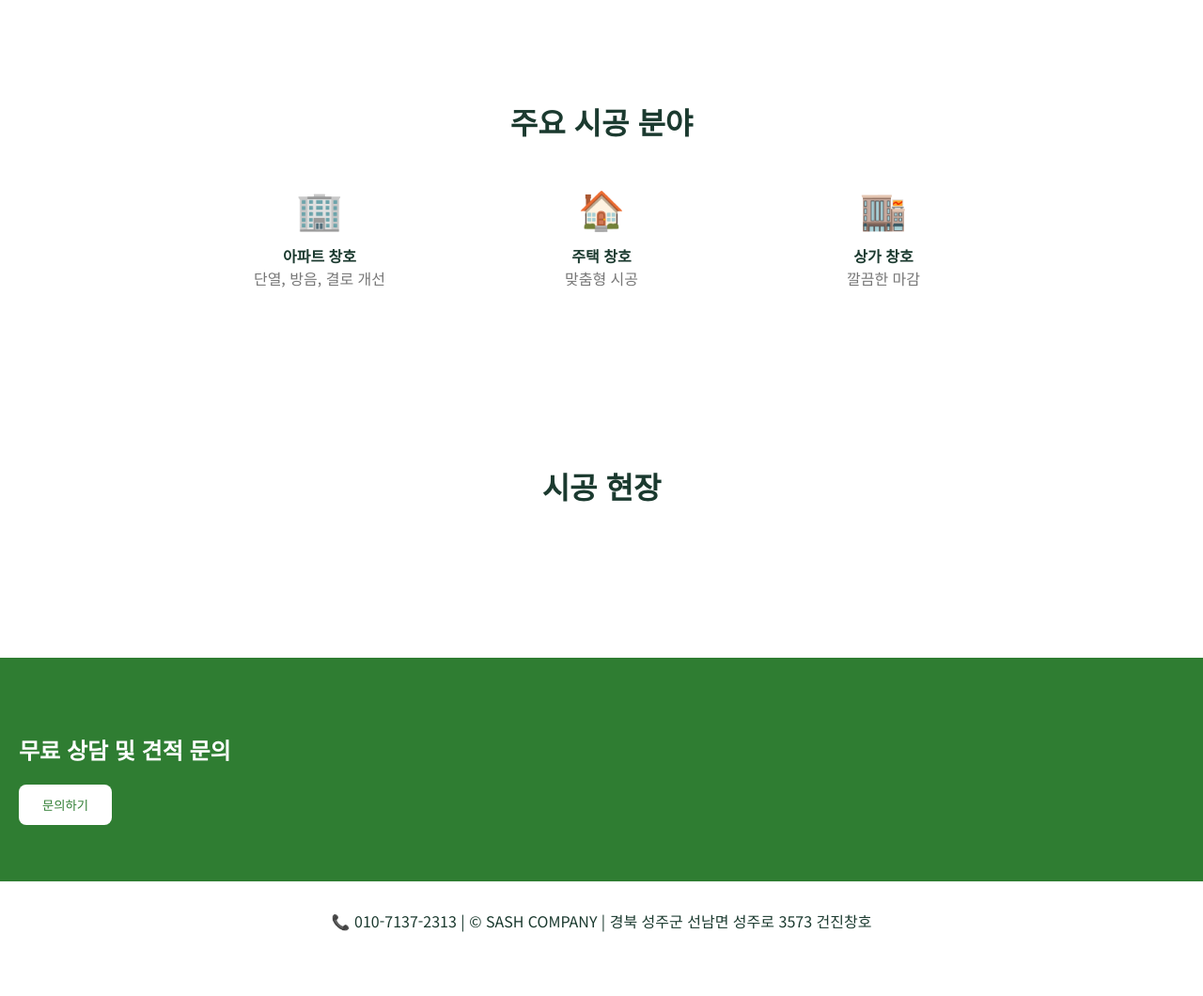
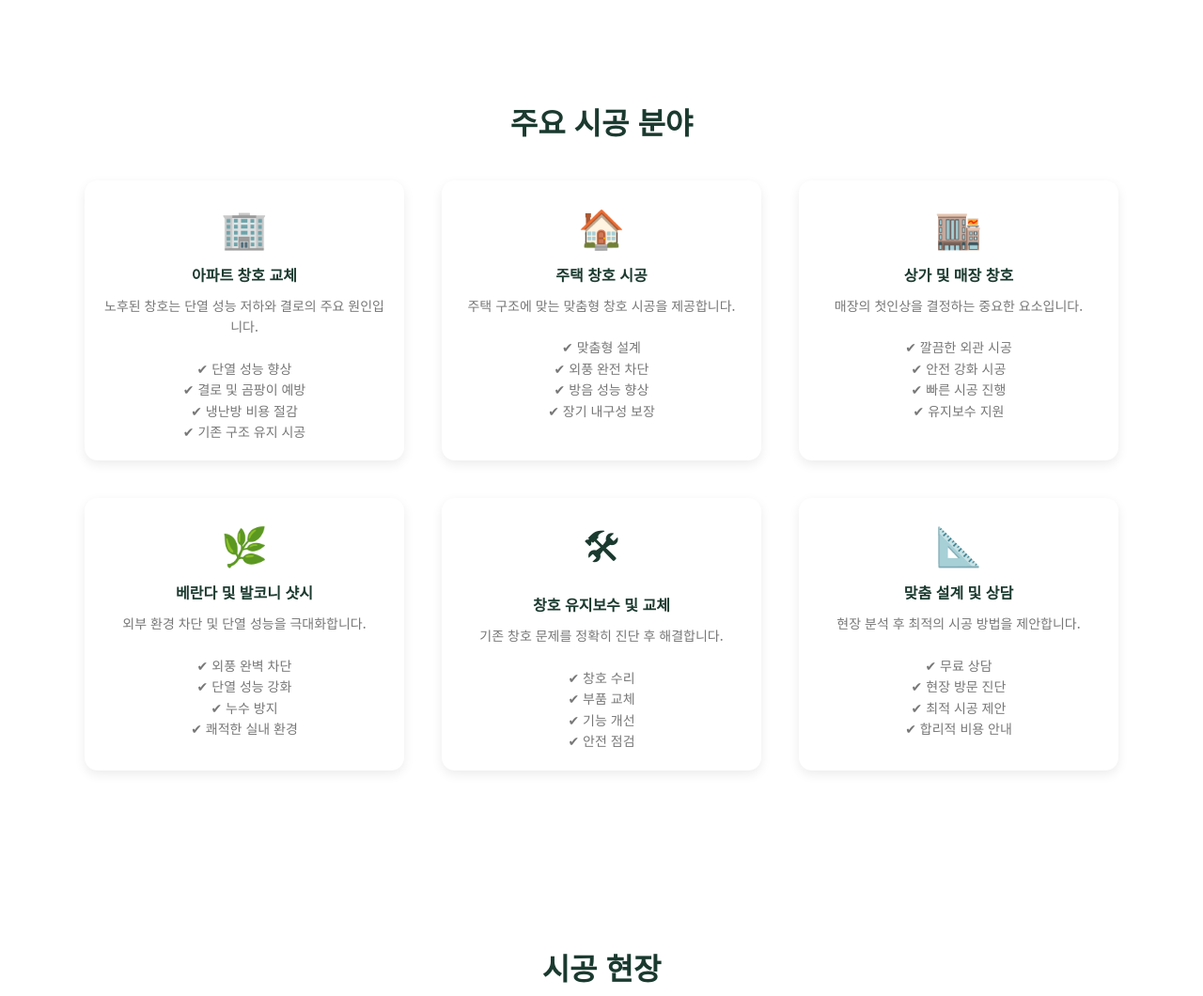
Before and after one commit to hhaening818/sash-company, a Flask app: page /construction in a window 1280 px wide. Shown: the part 472-1532 px from the top of the page at 94% size. Before the commit the page ends 1464 px from the top, so only its background shows below. Run offline with Flask 3, Linux system fonts and the light colour scheme; data that the repository does not hold is empty; parts of the project's set-up code (start-up, migrations or seed data) failed here and were passed over; some libraries are stand-ins or nearby versions.

Commit message:
주요 시공 분야 사이트 수정

```diff
--- a/templates/construction.html
+++ b/templates/construction.html
@@ -186,6 +186,26 @@ body{
     text-align:center;
 }
 
+.feature{
+    width:300px;
+    background:white;
+    border-radius:14px;
+    padding:20px;
+    box-shadow:0 4px 12px rgba(0,0,0,0.08);
+    transition:0.2s;
+}
+
+.feature:hover{
+    transform:translateY(-5px);
+    box-shadow:0 10px 25px rgba(0,0,0,0.12);
+}
+
+.feature-text{
+    font-size:14px;
+    line-height:1.6;
+    margin-top:10px;
+}
+
 </style>
 </head>
 
@@ -230,21 +250,134 @@ SASH COMPANY
 <div class="features">
 
 <div class="feature">
+
 <div class="feature-icon">🏢</div>
-<div class="feature-title">아파트 창호</div>
-<div class="feature-text">단열, 방음, 결로 개선</div>
+
+<div class="feature-title">
+아파트 창호 교체
 </div>
 
-<div class="feature">
-<div class="feature-icon">🏠</div>
-<div class="feature-title">주택 창호</div>
-<div class="feature-text">맞춤형 시공</div>
+<div class="feature-text">
+
+노후된 창호는 단열 성능 저하와 결로의 주요 원인입니다.<br><br>
+
+✔ 단열 성능 향상<br>
+✔ 결로 및 곰팡이 예방<br>
+✔ 냉난방 비용 절감<br>
+✔ 기존 구조 유지 시공
+
 </div>
 
+</div>
+
+
 <div class="feature">
+
+<div class="feature-icon">🏠</div>
+
+<div class="feature-title">
+주택 창호 시공
+</div>
+
+<div class="feature-text">
+
+주택 구조에 맞는 맞춤형 창호 시공을 제공합니다.<br><br>
+
+✔ 맞춤형 설계<br>
+✔ 외풍 완전 차단<br>
+✔ 방음 성능 향상<br>
+✔ 장기 내구성 보장
+
+</div>
+
+</div>
+
+
+<div class="feature">
+
 <div class="feature-icon">🏬</div>
-<div class="feature-title">상가 창호</div>
-<div class="feature-text">깔끔한 마감</div>
+
+<div class="feature-title">
+상가 및 매장 창호
+</div>
+
+<div class="feature-text">
+
+매장의 첫인상을 결정하는 중요한 요소입니다.<br><br>
+
+✔ 깔끔한 외관 시공<br>
+✔ 안전 강화 시공<br>
+✔ 빠른 시공 진행<br>
+✔ 유지보수 지원
+
+</div>
+
+</div>
+
+
+<div class="feature">
+
+<div class="feature-icon">🌿</div>
+
+<div class="feature-title">
+베란다 및 발코니 샷시
+</div>
+
+<div class="feature-text">
+
+외부 환경 차단 및 단열 성능을 극대화합니다.<br><br>
+
+✔ 외풍 완벽 차단<br>
+✔ 단열 성능 강화<br>
+✔ 누수 방지<br>
+✔ 쾌적한 실내 환경
+
+</div>
+
+</div>
+
+
+<div class="feature">
+
+<div class="feature-icon">🛠</div>
+
+<div class="feature-title">
+창호 유지보수 및 교체
+</div>
+
+<div class="feature-text">
+
+기존 창호 문제를 정확히 진단 후 해결합니다.<br><br>
+
+✔ 창호 수리<br>
+✔ 부품 교체<br>
+✔ 기능 개선<br>
+✔ 안전 점검
+
+</div>
+
+</div>
+
+
+<div class="feature">
+
+<div class="feature-icon">📐</div>
+
+<div class="feature-title">
+맞춤 설계 및 상담
+</div>
+
+<div class="feature-text">
+
+현장 분석 후 최적의 시공 방법을 제안합니다.<br><br>
+
+✔ 무료 상담<br>
+✔ 현장 방문 진단<br>
+✔ 최적 시공 제안<br>
+✔ 합리적 비용 안내
+
+</div>
+
 </div>
 
 </div>
```
